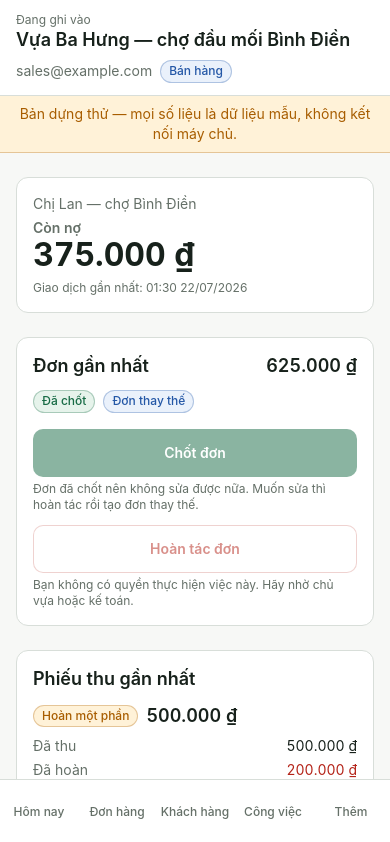
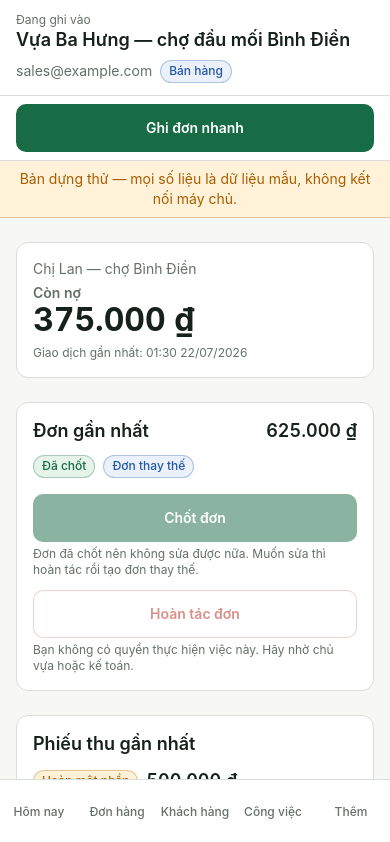
Before and after one commit to hungthinh1104/vuarau-ops, a Next.js app in the folder apps/web/: page /demo in a window 390 px wide. Shown: the top 842 px of the page. Built offline with nearby package versions, Linux system fonts and the light colour scheme; no server answers.

Commit message:
fix(ui): keep mobile transaction actions reachable

```diff
--- a/apps/web/src/app/(app)/customers/[customerId]/sales/new/quick-sale-form-view.tsx
+++ b/apps/web/src/app/(app)/customers/[customerId]/sales/new/quick-sale-form-view.tsx
@@ -415,7 +415,7 @@ export function QuickSaleFormView(model: QuickSaleFormModel) {
               onReload={() => window.location.reload()}
             />
 
-            <div className="fixed inset-x-0 bottom-0 border-t border-border bg-surface px-4 py-3">
+            <div className="fixed inset-x-0 bottom-16 z-20 border-t border-border bg-surface px-4 py-3 lg:bottom-0">
               <div className="mx-auto flex max-w-[1440px] gap-2">
                 <Button
                   tone="secondary"
--- a/apps/web/src/ui/patterns/workspace-shell.tsx
+++ b/apps/web/src/ui/patterns/workspace-shell.tsx
@@ -1,5 +1,6 @@
 import type { SessionDto, WorkspaceRole } from "@vuarau/domain-contracts";
 import type { ReactNode } from "react";
+import Link from "next/link";
 import { Badge } from "../primitives/badge.tsx";
 import { Button } from "../primitives/button.tsx";
 import { AppNav } from "./app-nav.tsx";
@@ -73,6 +74,16 @@ export function WorkspaceShell({
           </div>
         </div>
       </header>
+      {session.permissions.includes("sale.create") ? (
+        <div className="border-b border-border bg-surface px-4 py-2 lg:hidden">
+          <Link
+            href="/sales/new"
+            className="touch-target mx-auto flex max-w-xl items-center justify-center rounded-button bg-leaf text-label font-semibold text-white"
+          >
+            Ghi đơn nhanh
+          </Link>
+        </div>
+      ) : null}
 
       {notice !== undefined ? (
         <p className="border-b border-warning/30 bg-warning-soft px-4 py-2 text-center text-body-sm text-warning lg:px-8">
```
Also changed, not shown: 1 other file (tests, documents, lock files or other folders).
